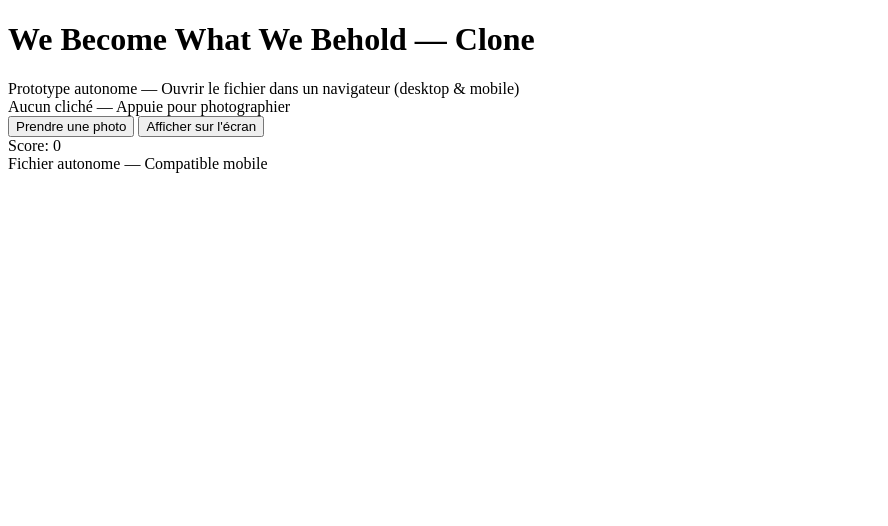
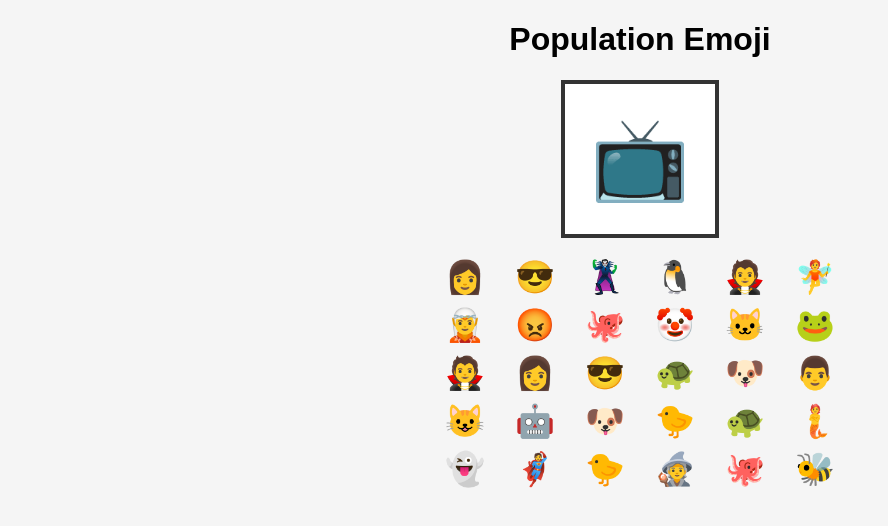
Before and after one commit to Noctambulique/vqfidvjsmdfvkd, a plain HTML site: page index.html in a window 1280 px wide. Shown: the whole page, without its empty margins (0-888 px from the left). Drawn offline with Linux system fonts and the light colour scheme.

Commit message:
Update index.html

```diff
--- a/index.html
+++ b/index.html
@@ -1,48 +1,99 @@
-<!doctype html>
+<!DOCTYPE html>
 <html lang="fr">
 <head>
-  <meta charset="utf-8" />
-  <meta name="viewport" content="width=device-width,initial-scale=1" />
-  <title>We Become What We Behold — Clone</title>
-  <link rel="stylesheet" href="style.css">
+  <meta charset="UTF-8">
+  <title>Jeu des Emojis Population</title>
+  <style>
+    body { font-family: sans-serif; text-align: center; background: #f5f5f5; }
+    #tv { font-size: 5rem; border: 4px solid #333; width: 150px; height: 150px; margin: 20px auto; display: flex; align-items: center; justify-content: center; background: white; }
+    #grid { display: grid; grid-template-columns: repeat(6, 60px); grid-gap: 10px; justify-content: center; }
+    .emoji { font-size: 2rem; cursor: pointer; }
+  </style>
 </head>
 <body>
-<div class="app">
-  <header>
-    <h1>We Become What We Behold — Clone</h1>
-    <div class="credit">Prototype autonome — Ouvrir le fichier dans un navigateur (desktop & mobile)</div>
-  </header>
+  <h1>Population Emoji</h1>
+  <div id="tv">📺</div>
+  <div id="grid"></div>
 
-  <div class="main">
-    <div class="world">
-      <div class="square">
-        <div class="screen" id="screen">Aucun cliché — Appuie pour photographier</div>
-        <div class="controls">
-          <button id="snap" class="btn-large">Prendre une photo</button>
-          <button id="nextScene" class="secondary">Afficher sur l'écran</button>
-          <div style="flex:1"></div>
-          <div class="hud">
-            <div>Score: <span id="score">0</span></div>
-            <div style="width:120px">
-              <div class="progress" aria-hidden><i id="meter"></i></div>
-            </div>
-          </div>
-        </div>
-        <div class="stage" id="stage" aria-hidden>
-          <!-- NPCs injectés par JS -->
-        </div>
-      </div>
-    </div>
-  </div>
+  <script>
+    const emojis = ["😀","😎","😡","😭","🤖","👽","😺","👻","🤡","👩","👨","🧙","🧛","🧟","🧚","🧜","🧝","🦸","🦹","🐶","🐱","🐵","🐸","🐼","🐧","🐤","🐢","🐙","🐝","🦋"];
 
-  <footer>
-    <div style="display:flex;justify-content:space-between;align-items:center">
-      <div class="credit">Fichier autonome — Compatible mobile</div>
-      <div id="status" style="font-size:13px;color:var(--muted)"></div>
-    </div>
-  </footer>
-</div>
+    const grid = document.getElementById("grid");
+    const tv = document.getElementById("tv");
 
-<script src="script.js"></script>
+    let population = [];
+
+    // Initialiser la population
+    function initPopulation() {
+      population = [];
+      grid.innerHTML = "";
+      for (let i = 0; i < 30; i++) {
+        const e = randomEmoji();
+        population.push(e);
+        addEmojiToGrid(e, i);
+      }
+    }
+
+    // Ajouter un emoji cliquable dans la grille
+    function addEmojiToGrid(e, index) {
+      const span = document.createElement("span");
+      span.className = "emoji";
+      span.textContent = e;
+      span.addEventListener("click", () => showOnTV(index));
+      grid.appendChild(span);
+    }
+
+    // Choisir un emoji aléatoire
+    function randomEmoji() {
+      return emojis[Math.floor(Math.random() * emojis.length)];
+    }
+
+    // Afficher un emoji sur la télévision et appliquer effet
+    function showOnTV(index) {
+      const e = population[index];
+      tv.textContent = e;
+      applyEffect(e);
+    }
+
+    // Exemple d'effets selon l'emoji choisi
+    function applyEffect(e) {
+      if (e === "🤖") {
+        // Les robots remplacent 5 emojis aléatoires
+        for (let i = 0; i < 5; i++) {
+          const idx = Math.floor(Math.random() * population.length);
+          population[idx] = "🤖";
+          grid.children[idx].textContent = "🤖";
+        }
+      } else if (e === "😭") {
+        // Les pleurs contaminent : transformer 3 voisins en 😭
+        for (let i = 0; i < 3; i++) {
+          const idx = Math.floor(Math.random() * population.length);
+          population[idx] = "😭";
+          grid.children[idx].textContent = "😭";
+        }
+      } else if (e === "😎") {
+        // Cool vibes : tout le monde devient 😎
+        for (let i = 0; i < population.length; i++) {
+          population[i] = "😎";
+          grid.children[i].textContent = "😎";
+        }
+      }
+    }
+
+    // Mutation aléatoire toutes les 5 secondes
+    function mutatePopulation() {
+      const count = Math.floor(population.length * 0.2); // 20%
+      for (let i = 0; i < count; i++) {
+        const idx = Math.floor(Math.random() * population.length);
+        const e = randomEmoji();
+        population[idx] = e;
+        grid.children[idx].textContent = e;
+      }
+    }
+
+    // Lancer le jeu
+    initPopulation();
+    setInterval(mutatePopulation, 5000);
+  </script>
 </body>
 </html>
```
